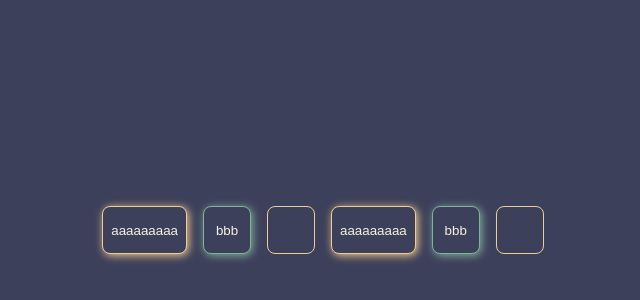
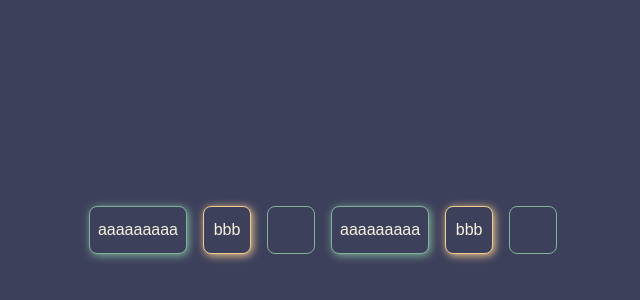
Before and after one commit to gelugu/react-uikit, a React app: page / in a window 1280 px wide. Shown: the part 170-470 px from the top of the page, without its empty margins (317-957 px from the left). Built offline with nearby package versions, Linux system fonts and the light colour scheme.

Commit message:
change global styles

```diff
--- a/src/components/view/FloatView.tsx
+++ b/src/components/view/FloatView.tsx
@@ -1,5 +1,6 @@
 import React, { ReactNode, useEffect, useState } from "react";
 import styled from "styled-components";
+import { animationSpeed } from "../../style.config";
 
 export const FloatView = (props: FloatViewProps): JSX.Element => {
   const { children } = props;
@@ -27,5 +28,5 @@ const Wrapper = styled.div`
   align-items: center;
   justify-content: center;
 
-  transition: 200ms ease-in-out;
+  transition: ${animationSpeed} ease-in-out;
 `;
--- a/src/style.config.ts
+++ b/src/style.config.ts
@@ -3,8 +3,8 @@ import { createGlobalStyle } from "styled-components";
 export const colors = {
   back: "#3d405b",
   text: "#f4f1de",
-  primary: "#81b29a",
-  secondary: "#f2cc8f",
+  primary: "#f2cc8f",
+  secondary: "#81b29a",
   warn: "#e07a5f",
 };
 
@@ -15,5 +15,9 @@ export const WebGlobalStyles = createGlobalStyle`
 
     background-color: ${colors.back};
     color: ${colors.text};
+
+    font-size: 1rem;
   }
 `;
+
+export const animationSpeed = "200ms";
```
